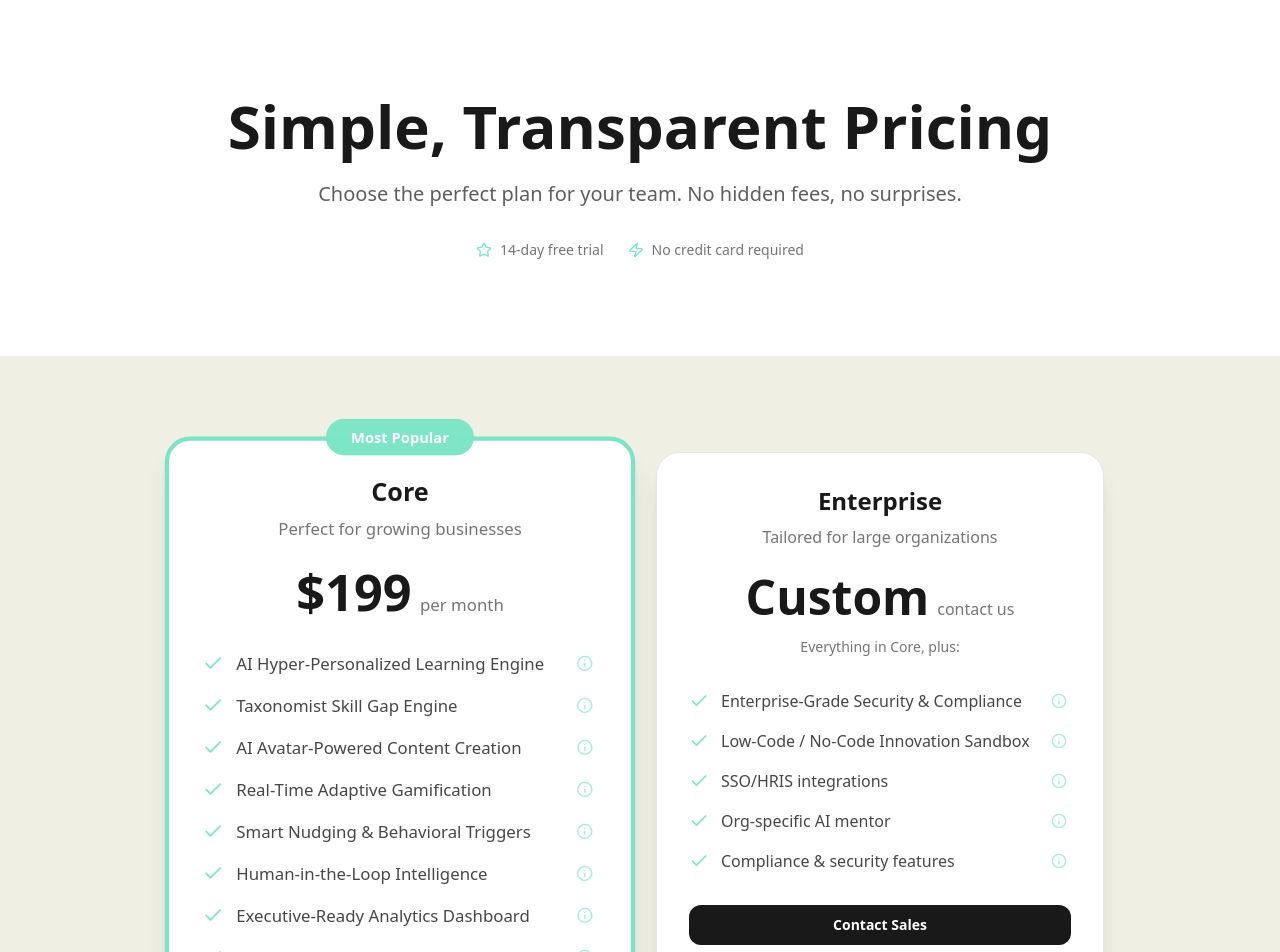
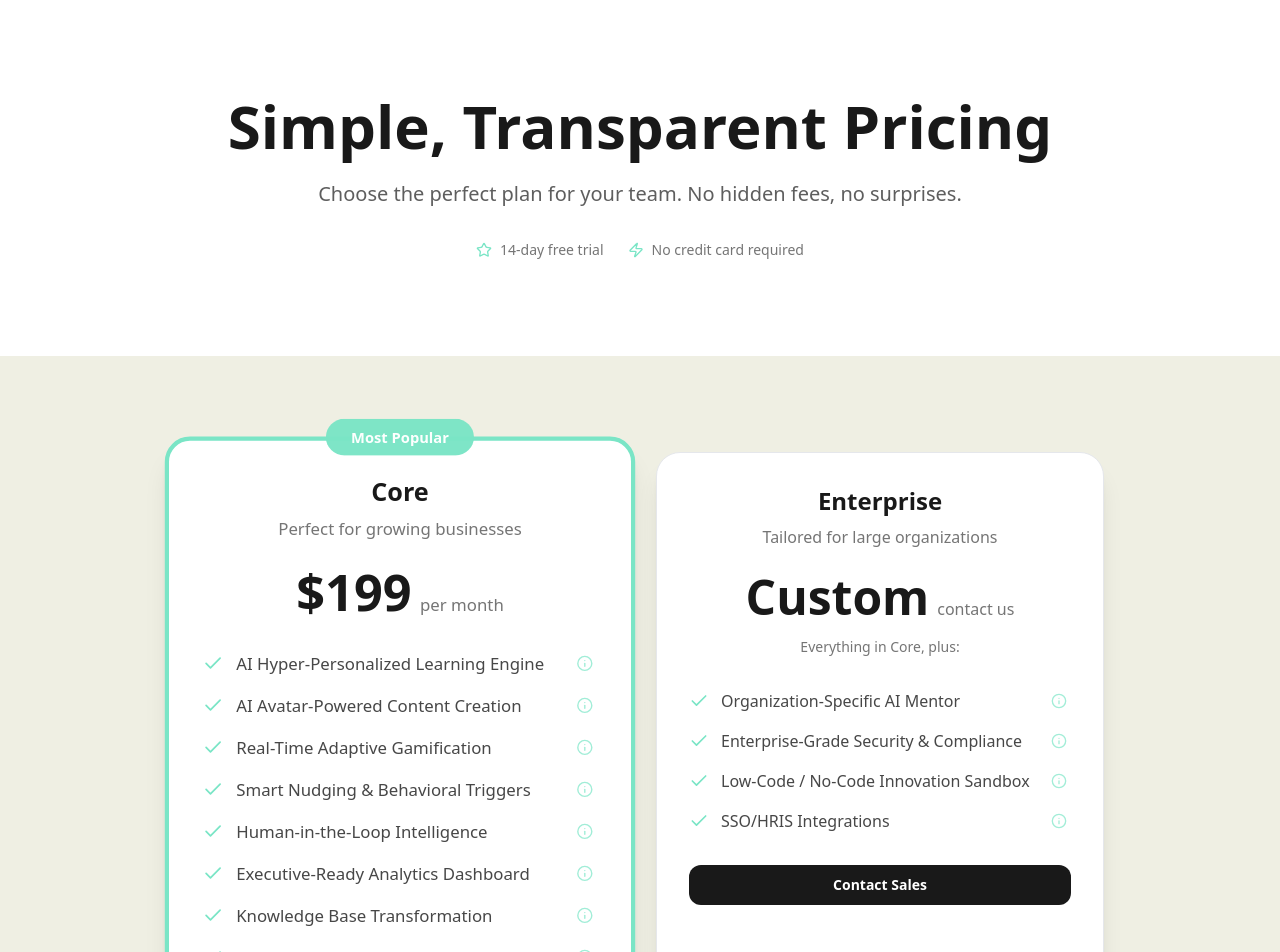
Before and after one commit to kkarakas-lxera/lxera-vision-platform, a React (Vite) app: page /pricing in a window 1280 px wide. Shown: the top 952 px of the page. Built offline with nearby package versions, Linux system fonts and the light colour scheme.

Commit message:
Feat: Update pricing page features
Updated feature descriptions on the pricing page with the provided LXERA Core Features & Descriptions.

```diff
--- a/src/pages/Pricing.tsx
+++ b/src/pages/Pricing.tsx
@@ -1,4 +1,3 @@
-
 import { Button } from "@/components/ui/button";
 import { Check, Info, ChevronDown, Star, Zap } from "lucide-react";
 import { Tooltip, TooltipContent, TooltipProvider, TooltipTrigger } from "@/components/ui/tooltip";
@@ -7,18 +6,17 @@ import { useState } from "react";
 const Pricing = () => {
   const featureExplanations: {[key: string]: string} = {
     "AI Hyper-Personalized Learning Engine": "Adapts learning based on role, behavior, and goals using LLMs and RAG.",
-    "Taxonomist Skill Gap Engine": "Identifies specific skill gaps and creates targeted learning paths for each individual.",
-    "AI Avatar-Powered Content Creation": "Creates personalized content using AI avatars that match your company's tone and style.",
-    "Real-Time Adaptive Gamification": "Dynamically adjusts challenges and rewards based on user engagement and progress.",
-    "Smart Nudging & Behavioral Triggers": "Uses behavioral science to send timely prompts that encourage learning habits.",
-    "Human-in-the-Loop Intelligence": "Combines AI efficiency with human expertise for quality assurance and personalization.",
-    "Executive-Ready Analytics Dashboard": "Provides comprehensive insights and metrics designed for leadership decision-making.",
-    "Knowledge Base Transformation": "Converts existing company documents into interactive, searchable learning materials.",
-    "Enterprise-Grade Security & Compliance": "Advanced security features including SOC 2, GDPR compliance, and data encryption.",
-    "Low-Code / No-Code Innovation Sandbox": "Allows teams to create custom learning experiences without technical expertise.",
-    "SSO/HRIS integrations": "Seamless integration with your existing identity management and HR systems.",
-    "Org-specific AI mentor": "Custom AI assistant trained on your organization's specific processes and culture.",
-    "Compliance & security features": "Advanced compliance tools for regulated industries with audit trails and reporting."
+    "AI Avatar-Powered Content Creation": "Generate dynamic video lessons with lifelike avatars.",
+    "Real-Time Adaptive Gamification": "Game mechanics adjust to each learner's behavior and progress.",
+    "Smart Nudging & Behavioral Triggers": "Nudges and reminders based on user behavior via Slack/email.",
+    "Human-in-the-Loop Intelligence": "Combine scalable AI with human review for high-trust learning.",
+    "Executive-Ready Analytics Dashboard": "Visualize outcomes and innovation metrics across departments.",
+    "Knowledge Base Transformation": "Turn SOPs and reports into microlearning modules.",
+    "Taxonomist Skill Gap Engine": "Automatically detects role-based skill gaps and maps them to personalized learning paths.",
+    "Organization-Specific AI Mentor": "Private AI chatbot trained on your company's content to support contextual, role-specific learning.",
+    "Enterprise-Grade Security & Compliance": "SOC2 & GDPR aligned, encryption, role-based access.",
+    "Low-Code / No-Code Innovation Sandbox": "Enable bottom-up innovation through app building and automation.",
+    "SSO/HRIS Integrations": "Sync with HR systems to personalize content by job role."
   };
 
   const plans = [
@@ -29,13 +27,13 @@ const Pricing = () => {
       description: "Perfect for growing businesses",
       features: [
         "AI Hyper-Personalized Learning Engine",
-        "Taxonomist Skill Gap Engine",
         "AI Avatar-Powered Content Creation",
         "Real-Time Adaptive Gamification",
         "Smart Nudging & Behavioral Triggers",
         "Human-in-the-Loop Intelligence",
         "Executive-Ready Analytics Dashboard",
-        "Knowledge Base Transformation"
+        "Knowledge Base Transformation",
+        "Taxonomist Skill Gap Engine"
       ],
       popular: true
     },
@@ -46,11 +44,10 @@ const Pricing = () => {
       period: "contact us",
       description: "Tailored for large organizations",
       features: [
+        "Organization-Specific AI Mentor",
         "Enterprise-Grade Security & Compliance",
         "Low-Code / No-Code Innovation Sandbox",
-        "SSO/HRIS integrations",
-        "Org-specific AI mentor",
-        "Compliance & security features"
+        "SSO/HRIS Integrations"
       ],
       popular: false
     }
```
